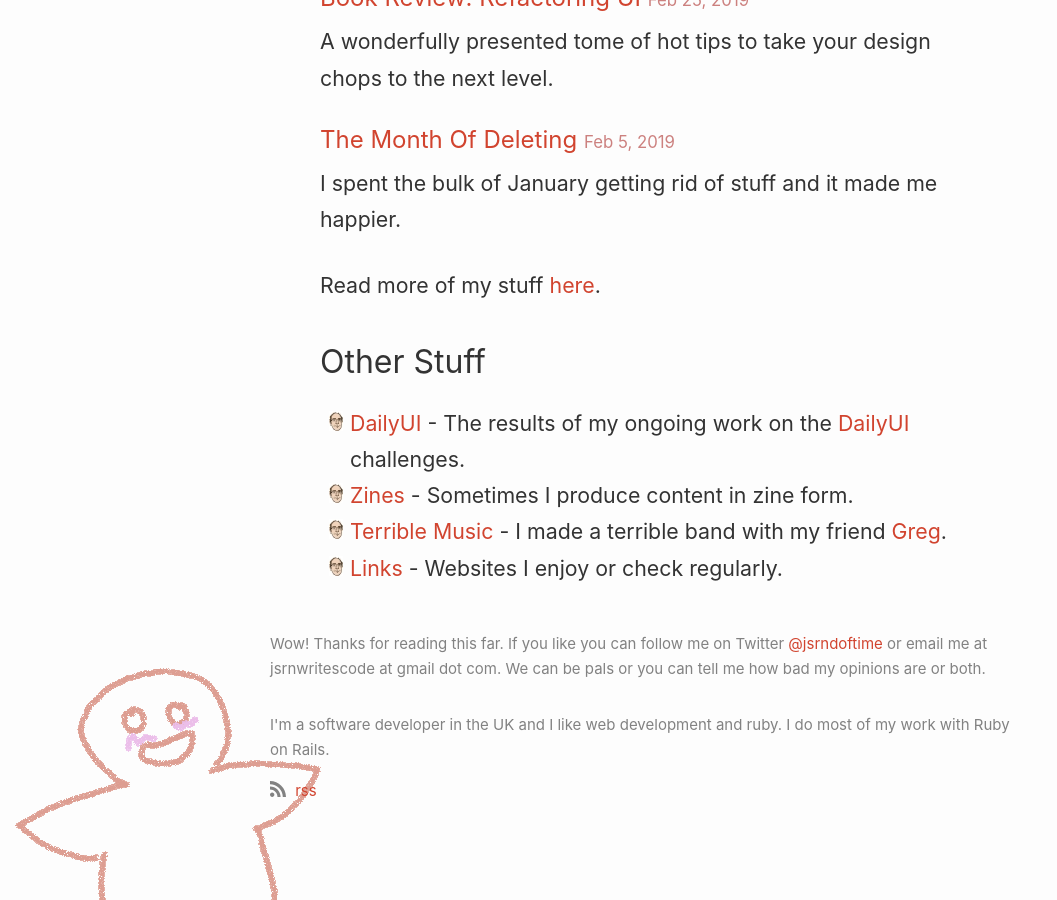
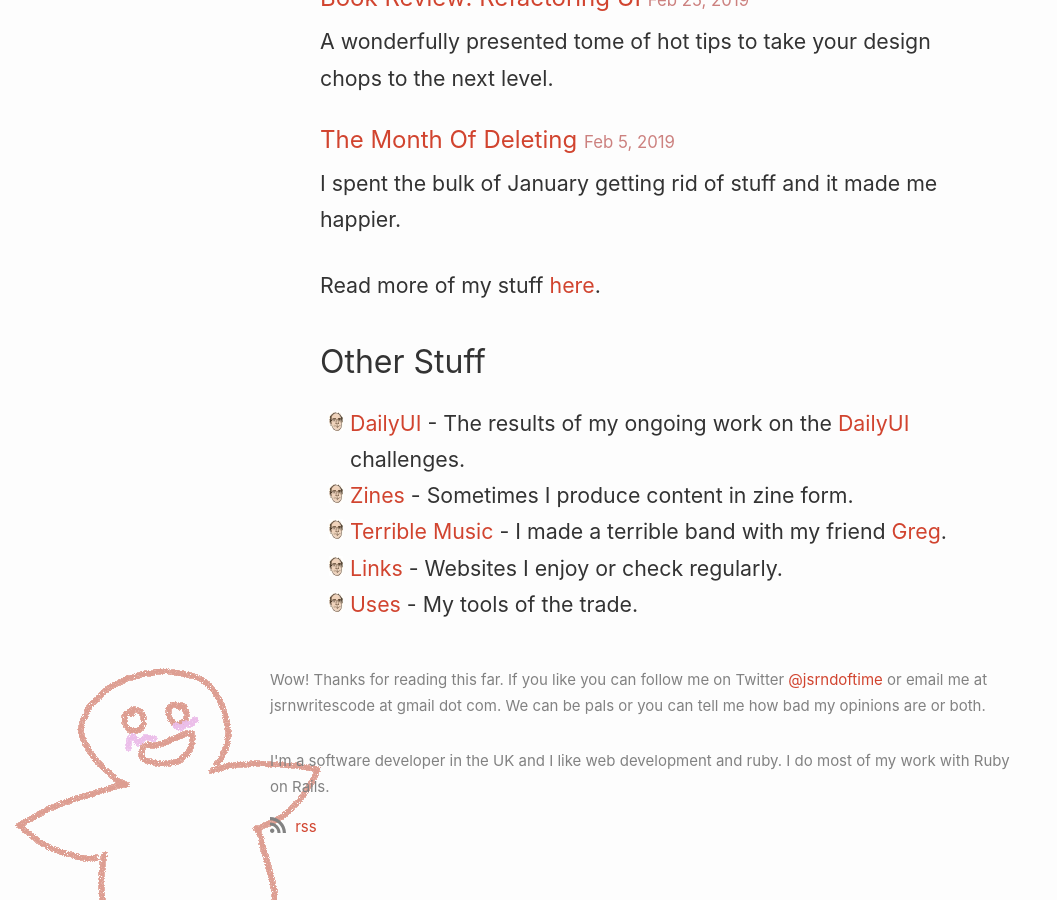
Before and after one commit to jsrn/jsrn.github.io, a Jekyll site: the page built from index.html, in a window 1280 px wide and 900 px high, scrolled down 819 px. Shown: the whole window, without its empty margins (0-1057 px from the left). Built offline with Jekyll 4.4.1, drawn with Linux system fonts in a browser that asks for light colours.

Commit message:
Update index.html

```diff
--- a/index.html
+++ b/index.html
@@ -33,4 +33,5 @@ I'm a web developer from the United Kingdom. Welcome to my website.
   <li><a href="/zines">Zines</a> - Sometimes I produce content in zine form.</li>
   <li><a href="/sudo">Terrible Music</a> - I made a terrible band with my friend <a href="https://twitter.com/gregjwww">Greg</a>.</li>
   <li><a href="/links">Links</a> - Websites I enjoy or check regularly.</li>
+  <li><a href="/uses">Uses</a> - My tools of the trade.</li>
 </ul>
```
